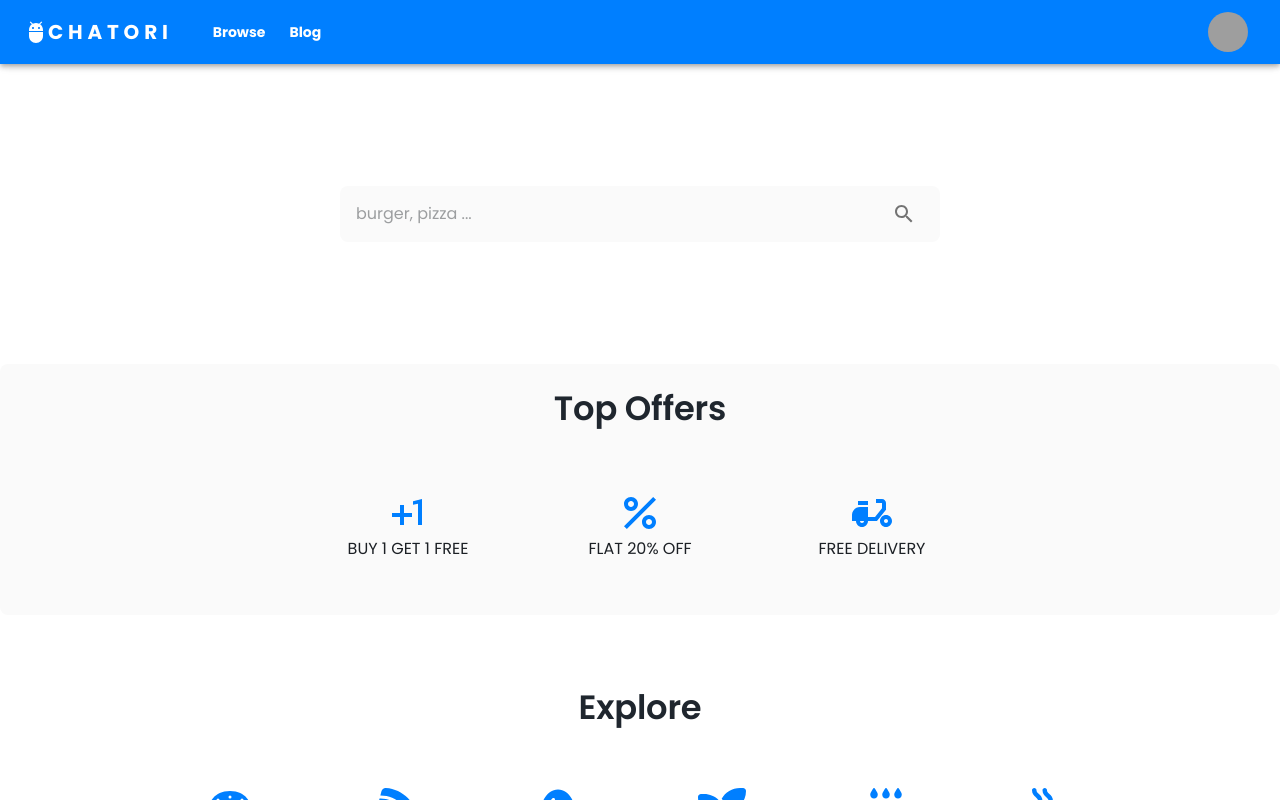
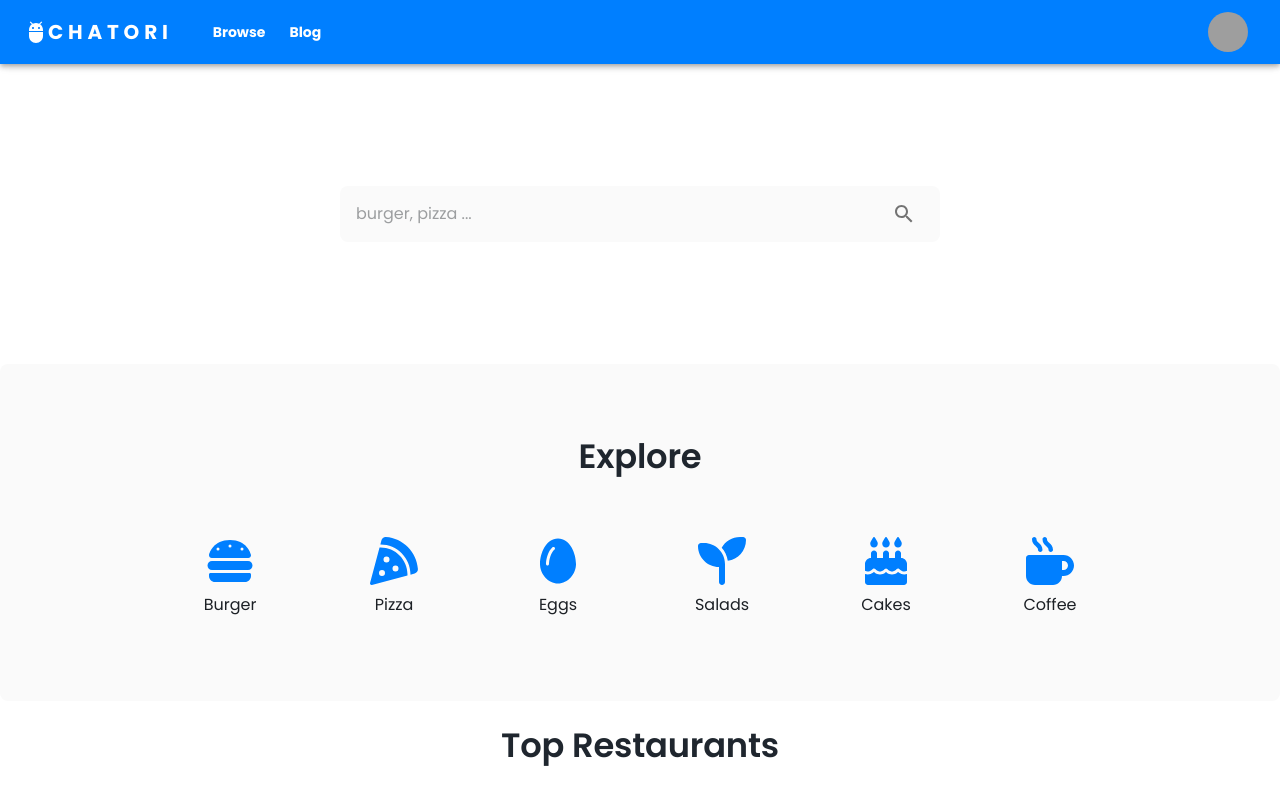
Before and after one commit to lastbyte/cloud-kitchen, a React app: page / in a window 1280 px wide. Built offline with nearby package versions, Linux system fonts and the light colour scheme; grey boxes are pictures that could not be loaded; the HTML template or start-up script is replaced by a standard one.

Commit message:
updated designs

```diff
--- a/src/app/components/appFooter.tsx
+++ b/src/app/components/appFooter.tsx
@@ -7,13 +7,10 @@ const AppFooter = () => {
       <Grid item container xs={6} sx={(theme) => ({ gap: theme.spacing(2) })}>
         <Grid item container sx={(theme) => ({ gap: theme.spacing(2) })}>
           <Box>
-            <Typography>Support</Typography>
+            <Typography>About</Typography>
           </Box>
           <Box>
             <Typography>Help</Typography>
-          </Box>
-          <Box>
-            <Typography>FAQ</Typography>
           </Box>
           <Box>
             <Typography>Contact</Typography>
--- a/src/app/pages/home.tsx
+++ b/src/app/pages/home.tsx
@@ -60,7 +60,7 @@ const TopRestaurants = styled(Grid)(({ theme }) => ({
   alignItems: 'center',
   width: "100%",
   padding: theme.spacing(2),
-  background: theme.palette.background.paper,
+  background: theme.palette.background.default,
 }));
 
 const RestaurantCardsContainer = styled(Grid)(({ theme }) => ({
@@ -79,7 +79,6 @@ const SectionContainer = styled(Grid)(({ theme }) => ({
   alignItems: 'center',
   width: '100%',
   overflowY: "scroll",
-  paddingBottom: theme.spacing(10),
 }));
 
 
@@ -91,9 +90,9 @@ const BestSellersSection = styled(Grid)(({ theme }) => ({
   borderRadius: theme.spacing(1),
   justifyContent: 'center',
   alignItems: 'center',
-  width: "80%",
   padding: theme.spacing(2),
-  background: theme.palette.background.default,
+  background: theme.palette.background.paper,
+  paddingBottom: theme.spacing(10),
 }));
 
 const BestSellerCardContainer = styled(Grid)(({ theme }) => ({
@@ -104,6 +103,7 @@ const BestSellerCardContainer = styled(Grid)(({ theme }) => ({
   borderRadius: theme.spacing(1),
   justifyContent: 'flex-start',
   alignItems: 'flex-start',
+  width: "80%",
   padding: theme.spacing(2),
 }));
 
@@ -118,7 +118,7 @@ const ExploreSection = styled(Grid)(({ theme }) => ({
   justifyContent: 'center',
   alignItems: 'center',
   width: "100%",
-  background: theme.palette.background.default,
+  background: theme.palette.background.paper,
   flexDirection: 'column',
 }));
 
@@ -131,7 +131,7 @@ const TopOffersSection = styled(Grid)(({ theme }) => ({
   alignItems: 'center',
   width: "100%",
   padding: theme.spacing(2),
-  background: theme.palette.background.paper,
+  background: theme.palette.background.default,
 }));
 
 
@@ -181,21 +181,6 @@ const Home: React.FC<HomeProps> = (props: HomeProps) => {
             </IconButton>
           </SearchWrapper>
         </SectionTop>
-        <TopOffersSection container>
-          <SectionHeader container>
-            <Typography variant="h2" component="h2" gutterBottom>
-              Top Offers
-            </Typography>
-          </SectionHeader>
-
-          <TopOfferCardsContainer container>
-            <TopOfferCard icon={PlusOneIcon} displayText="BUY 1 GET 1 FREE" />
-            <TopOfferCard icon={PercentIcon} displayText="FLAT 20% OFF" />
-            <TopOfferCard icon={DeliveryDiningIcon} displayText="FREE DELIVERY" />
-          </TopOfferCardsContainer>
-
-        </TopOffersSection>
-
 
         <ExploreSection container>
           <SectionHeader container>
@@ -214,6 +199,24 @@ const Home: React.FC<HomeProps> = (props: HomeProps) => {
           </CategoryCardContainer>
 
         </ExploreSection>
+
+        {/* <TopOffersSection container>
+          <SectionHeader container>
+            <Typography variant="h2" component="h2" gutterBottom>
+              Top Offers
+            </Typography>
+          </SectionHeader>
+
+          <TopOfferCardsContainer container>
+            <TopOfferCard icon={PlusOneIcon} displayText="BUY 1 GET 1 FREE" />
+            <TopOfferCard icon={PercentIcon} displayText="FLAT 20% OFF" />
+            <TopOfferCard icon={DeliveryDiningIcon} displayText="FREE DELIVERY" />
+          </TopOfferCardsContainer>
+
+        </TopOffersSection> */}
+
+
+
         <TopRestaurants container>
 
           <SectionHeader container>
```
